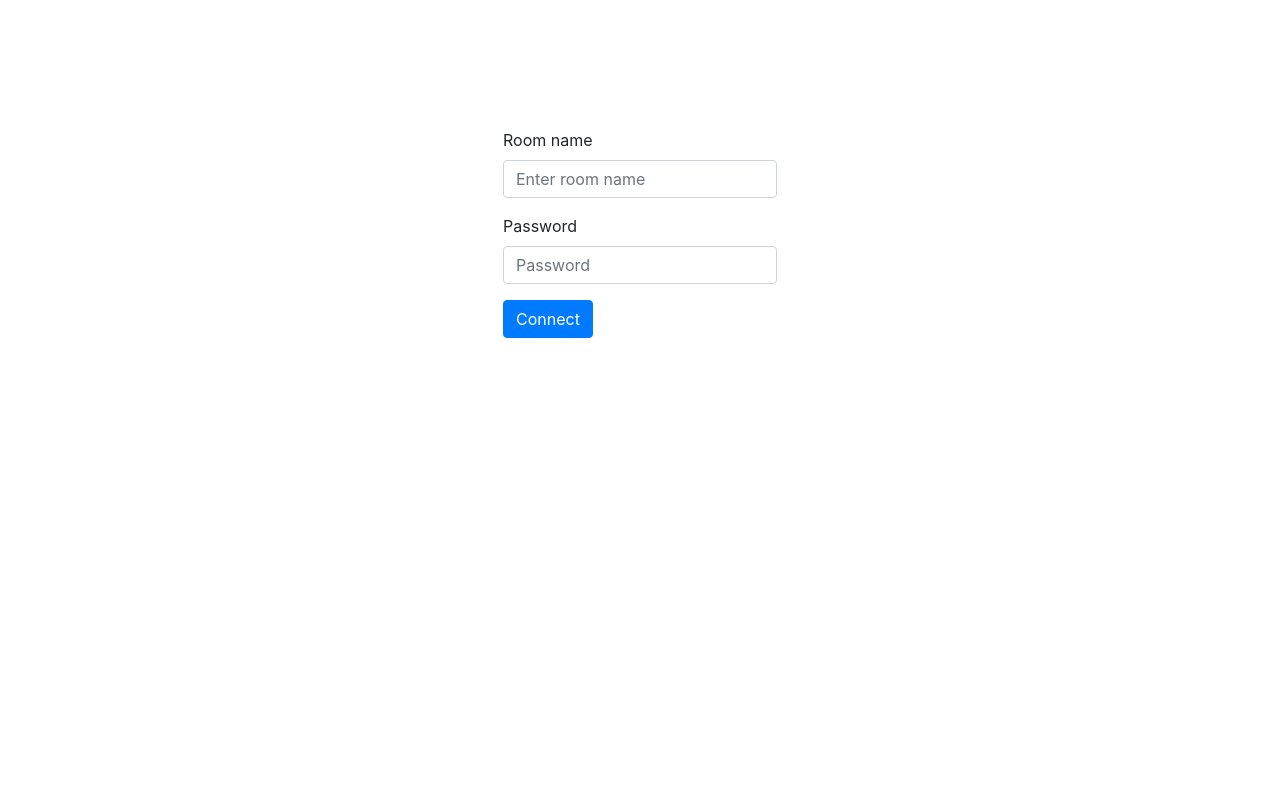
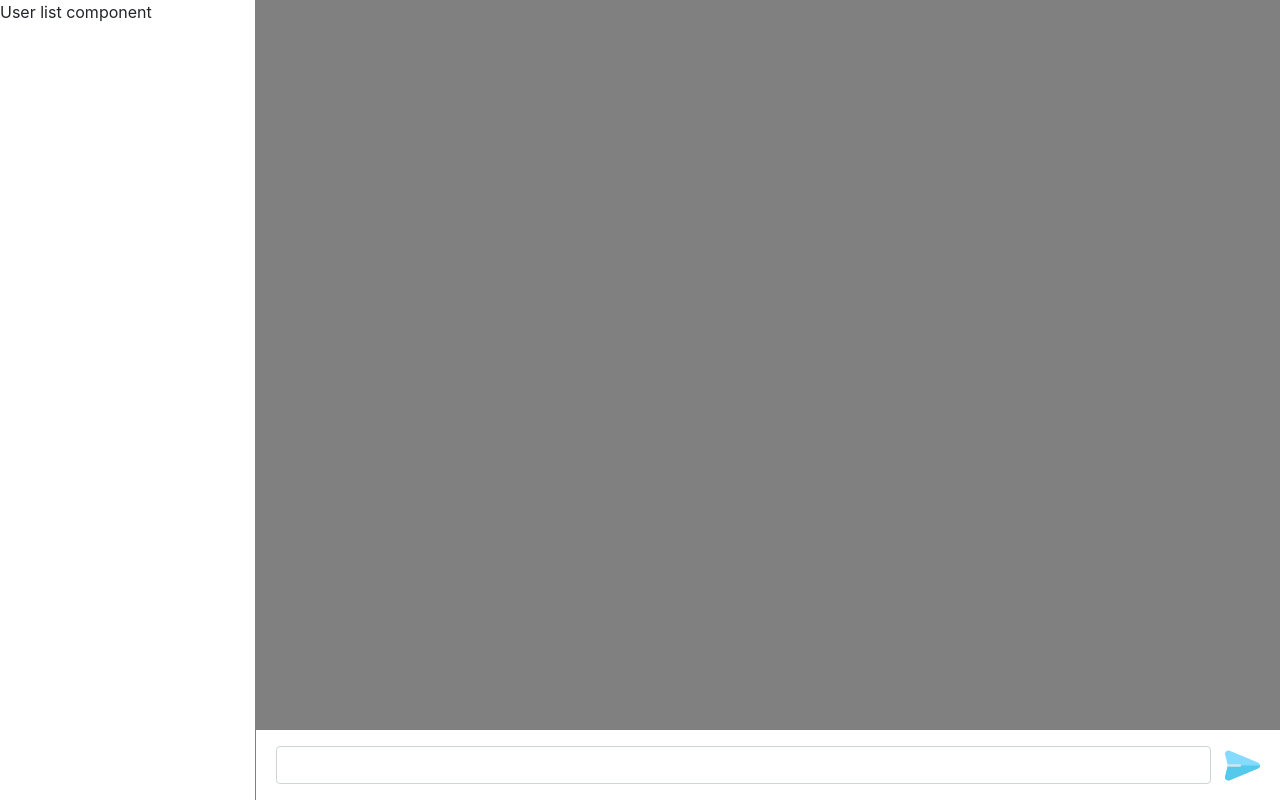
Before and after one commit to NikitaAndreevich7/Chat-web, a React app: page / in a window 1280 px wide. Built offline with nearby package versions, Linux system fonts and the light colour scheme.

Commit message:
add input send messae

```diff
--- a/package.json
+++ b/package.json
@@ -36,6 +36,7 @@
     "sass-loader": "^10.1.0",
     "style-loader": "^2.0.0",
     "typescript": "^4.1.3",
+    "url-loader": "^4.1.1",
     "webpack": "^5.11.0",
     "webpack-cli": "^3.3.12",
     "webpack-dev-server": "^3.11.0"
--- a/src/components/App/app.tsx
+++ b/src/components/App/app.tsx
@@ -4,7 +4,7 @@ import Room from '../Room'
 import Form from '../Form'
 
 const App: React.FunctionComponent = () => {
-  return <Form />
+  return <Room />
 }
 
 export default App
--- /dev/null
+++ b/src/components/MessageField/index.tsx
@@ -0,0 +1,2 @@
+import MessageField from './message-field'
+export default MessageField
--- /dev/null
+++ b/src/components/MessageField/message-field.scss
@@ -0,0 +1,28 @@
+$input-back: #fff;
+$field-back: grey;
+
+.mesField {
+  display: flex;
+  width: 100%;
+  height: 100%;
+  background-color: $field-back;
+
+  &__inputBox {
+    height: 70px;
+    width: 100%;
+    display: flex;
+    align-items: center;
+    justify-content: space-between;
+    margin: auto 0 0 0;
+    padding: 0 20px 0 20px;
+    background-color: $input-back;
+  }
+
+  &__inputField {
+    width: 95%;
+  }
+  &__btn {
+    width: 35px;
+    cursor: pointer;
+  }
+}
--- /dev/null
+++ b/src/components/MessageField/message-field.tsx
@@ -0,0 +1,25 @@
+import React from 'react'
+import './message-field.scss'
+
+import SendIcon from '../../ui/svg/send.svg'
+
+const MessageField: React.FunctionComponent = () => {
+  return (
+    <div className="mesField">
+      <div className="mesField__inputBox">
+        <div className="input-group mesField__inputField">
+          <input
+            type="text"
+            className="form-control"
+            aria-label="Dollar amount (with dot and two decimal places)"
+          />
+        </div>
+        <div>
+          <img src={SendIcon} className="mesField__btn" alt="" />
+        </div>
+      </div>
+    </div>
+  )
+}
+
+export default MessageField
--- a/src/components/Room/room.scss
+++ b/src/components/Room/room.scss
@@ -1,3 +1,18 @@
-.room__wrapper {
-  background-color: rgb(40, 219, 40);
+.room {
+  width: 100%;
+  height: 100vh;
+  display: flex;
+  justify-content: center;
+  align-items: center;
+
+  &__usersBox {
+    width: 20%;
+    height: 100%;
+    border-right: 1px solid grey;
+  }
+
+  &__messageBox {
+    width: 80%;
+    height: 100%;
+  }
 }
--- a/src/components/Room/room.tsx
+++ b/src/components/Room/room.tsx
@@ -1,8 +1,20 @@
 import React from 'react'
 import './room.scss'
 
+import MessageField from '../MessageField'
+import UsersList from '../UsersList'
+
 const Room: React.FunctionComponent = () => {
-  return <div className="room__wrapper">room</div>
+  return (
+    <div className="room">
+      <div className="room__usersBox">
+        <UsersList />
+      </div>
+      <div className="room__messageBox">
+        <MessageField />
+      </div>
+    </div>
+  )
 }
 
 export default Room
--- /dev/null
+++ b/src/components/UsersList/index.tsx
@@ -0,0 +1,2 @@
+import UsersList from './user-list'
+export default UsersList
--- /dev/null
+++ b/src/components/UsersList/user-list.tsx
@@ -0,0 +1,8 @@
+import React from 'react'
+import './user-list.scss'
+
+const UsersList: React.FunctionComponent = () => {
+  return <div>User list component</div>
+}
+
+export default UsersList
--- a/webpack.config.js
+++ b/webpack.config.js
@@ -59,9 +59,13 @@ module.exports = (env = {}) => {
             },
           ],
         },
+        // {
+        //   test: /\.svg$/,
+        //   loader: 'url-loader',
+        // },
         // Loading images
         {
-          test: /\.(png|jpg|gif|ico|jpeg)$/,
+          test: /\.(png|jpg|gif|ico|jpeg|svg)$/,
           use: [
             {
               loader: 'file-loader',
```
Also changed, not shown: src/components/UsersList/user-list.scss (added), src/ui/svg/send.svg (added), 1 other file (tests, documents, lock files or other folders).
